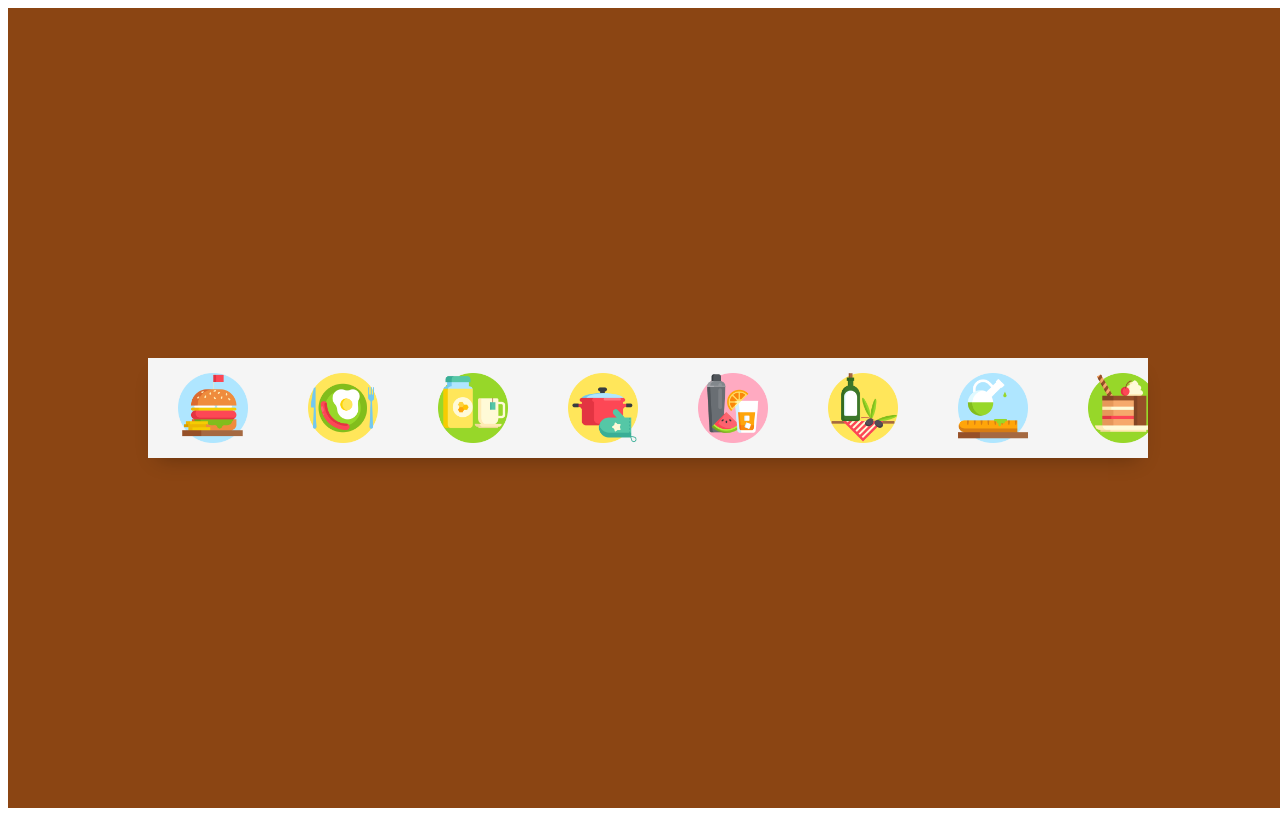
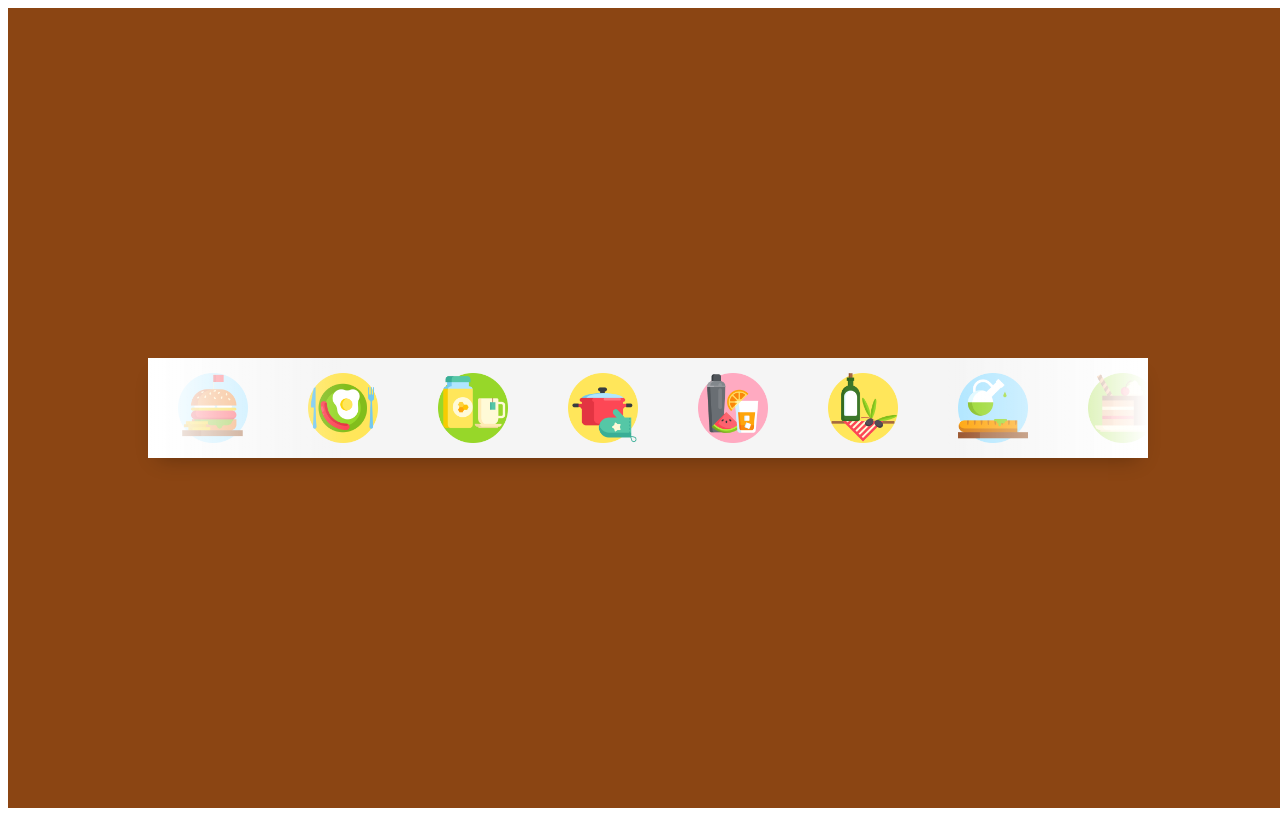
Before and after one commit to RakibRahman/HTML-and-CSS-Codes, a plain HTML site: page More-CSS/css-image-carousel.html in a window 1280 px wide. Drawn offline with Linux system fonts and the light colour scheme.

Commit message:
CSS Image Carousel

```diff
--- a/More-CSS/css-image-carousel.html
+++ b/More-CSS/css-image-carousel.html
@@ -39,6 +39,30 @@
           transform: translateX(0);
         }
       }
+      .slider::before,
+      .slider::after {
+        content: "";
+        height: 100px;
+        width: 200px;
+        position: absolute;
+
+        background: linear-gradient(
+          to right,
+          white 0%,
+          rgba(255, 255, 255, 0) 100%
+        );
+        z-index: 2;
+      }
+      .slider::before {
+        top: 0;
+        left: 0;
+      }
+      .slider::after {
+        top: 0;
+        right: 0;
+        transform: rotateZ(180deg);
+        /* background: magenta; */
+      }
     </style>
   </head>
   <body>
```
